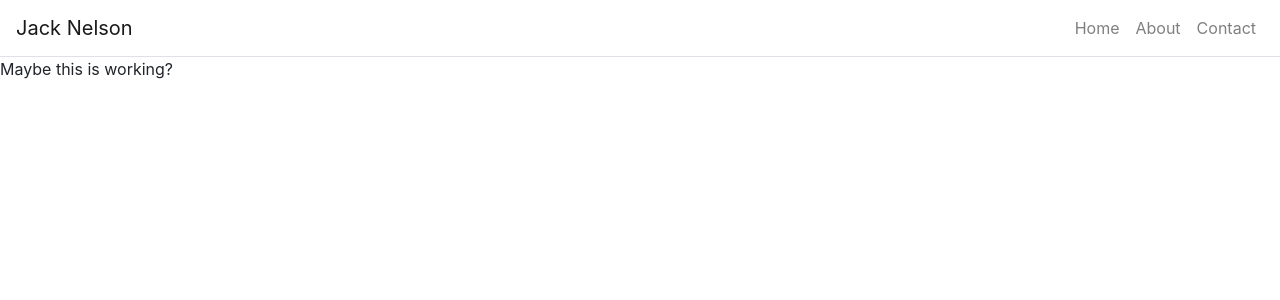
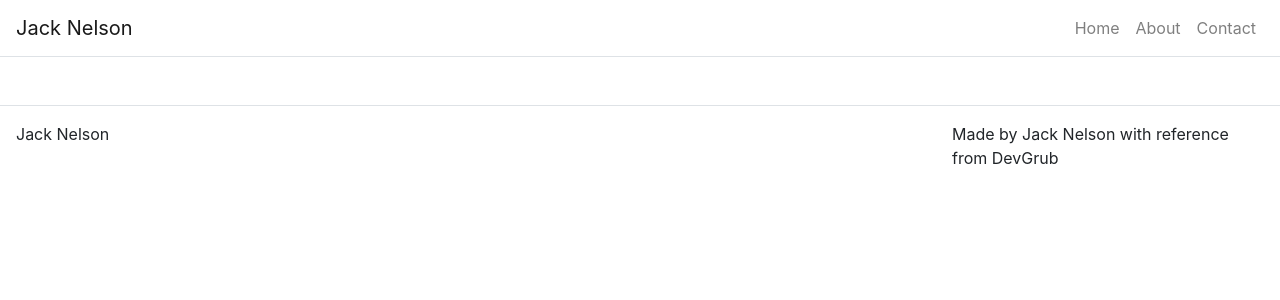
Before and after one commit to jnelsonjava/portfolio, a React (Create React App) app: page / in a window 1280 px wide. Shown: the top 300 px of the page. Built offline with nearby package versions, Linux system fonts and the light colour scheme.

Commit message:
add footer component

```diff
--- a/src/App.js
+++ b/src/App.js
@@ -4,6 +4,8 @@ import Container from 'react-bootstrap/Container';
 import Navbar from 'react-bootstrap/Navbar';
 import Nav from 'react-bootstrap/Nav';
 import './App.css';
+
+import Footer from "./components/Footer";
 
 class App extends React.Component {
 
@@ -48,7 +50,8 @@ class App extends React.Component {
             </Navbar.Collapse>
           </Navbar>
 
-          <p>Maybe this is working?</p>
+          <Footer />
+
         </Container>
       </Router>
     );
--- /dev/null
+++ b/src/components/Footer.js
@@ -0,0 +1,24 @@
+import React from 'react';
+import Container from 'react-bootstrap/Container';
+import Row from 'react-bootstrap/Row';
+import Col from 'react-bootstrap/Col';
+
+function Footer() {
+
+  return (
+    <footer className="mt-5">
+      <Container fluid={true}>
+        <Row className="border-top justify-content-between p-3">
+          <Col className="p-0" md={3} sm={12}>
+            Jack Nelson
+          </Col>
+          <Col className="p-0 d-flex justify-content-end" md={3}>
+            Made by Jack Nelson with reference from DevGrub
+          </Col>
+        </Row>
+      </Container>
+    </footer>
+  );
+}
+
+export default Footer;
```
Also changed, not shown: 2 other files (tests, documents, lock files or other folders).
